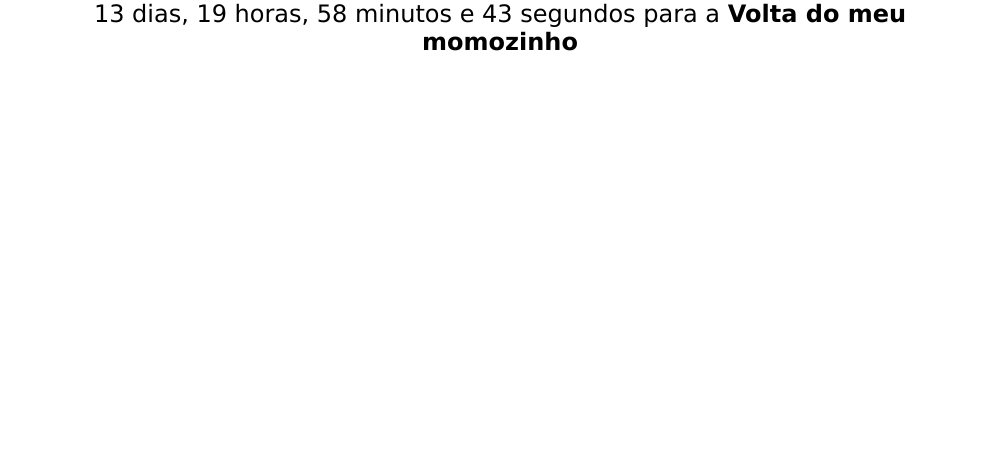
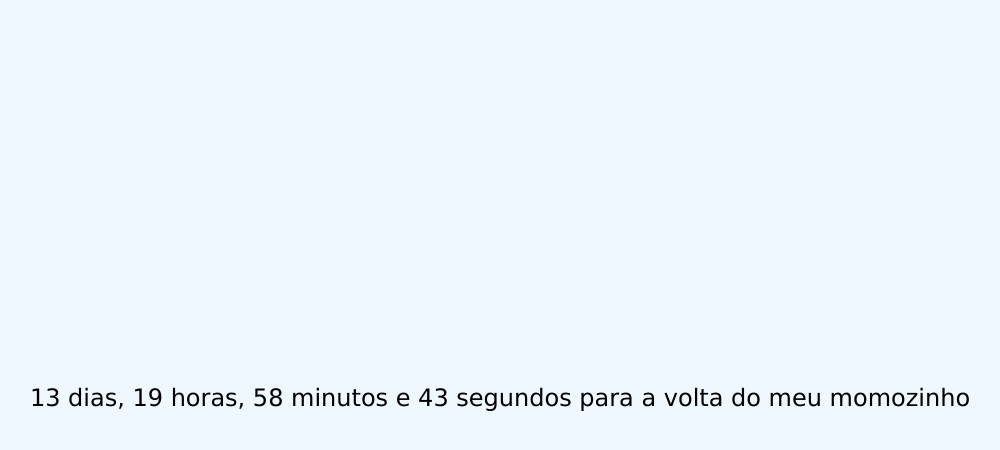
Before and after one commit to abraaorochapb/contador, a plain HTML site: page index.html in a window 1280 px wide. Shown: the whole page, without its empty margins (140-1140 px from the left). Drawn offline with Linux system fonts and the light colour scheme.

Commit message:
Correção no texto

```diff
--- a/script.js
+++ b/script.js
@@ -11,7 +11,7 @@ function definircontagemregressiva(ano, mes, dia, horas, minutos) {
 }
 definircontagemregressiva(aa, mm, dd);
 
-var ocasiao = "Volta do meu momozinho";
+var ocasiao = "volta do meu momozinho";
 var message_on_ocasiao = "É HOJEEEEEE!!!";
 
 var contagemRegressiva_largura = "510px";
@@ -50,7 +50,7 @@ function countdown() {
   var dmin = Math.floor((diff % (1000 * 60 * 60)) / (1000 * 60));
   var dsec = Math.floor((diff % (1000 * 60)) / 1000);
 
-  contagemcruzada.innerHTML = `${abrirtags}${dday} dias, ${dhour} horas, ${dmin} minutos e ${dsec} segundos para a <b>${ocasiao}</b>${fechartags}`;
+  contagemcruzada.innerHTML = `${abrirtags}${dday} dias, ${dhour} horas, ${dmin} minutos e ${dsec} segundos para a ${ocasiao}${fechartags}`;
   contagemcruzada.classList.add("countdown-style");
 
   setTimeout(countdown, 1000);
--- a/styles.css
+++ b/styles.css
@@ -3,12 +3,14 @@
     margin: 0;
     padding: 0;
     box-sizing: border-box;
+    background-color: aliceblue;
 }
 
 .countdown-style {
     font-family: Verdana;
     font-size: 20px;
     color: #000000;
+    padding: 24rem 0rem;
+    border-radius: 5px;
     text-align: center;
-    padding: 0px 200px;
-  }
+}
```
